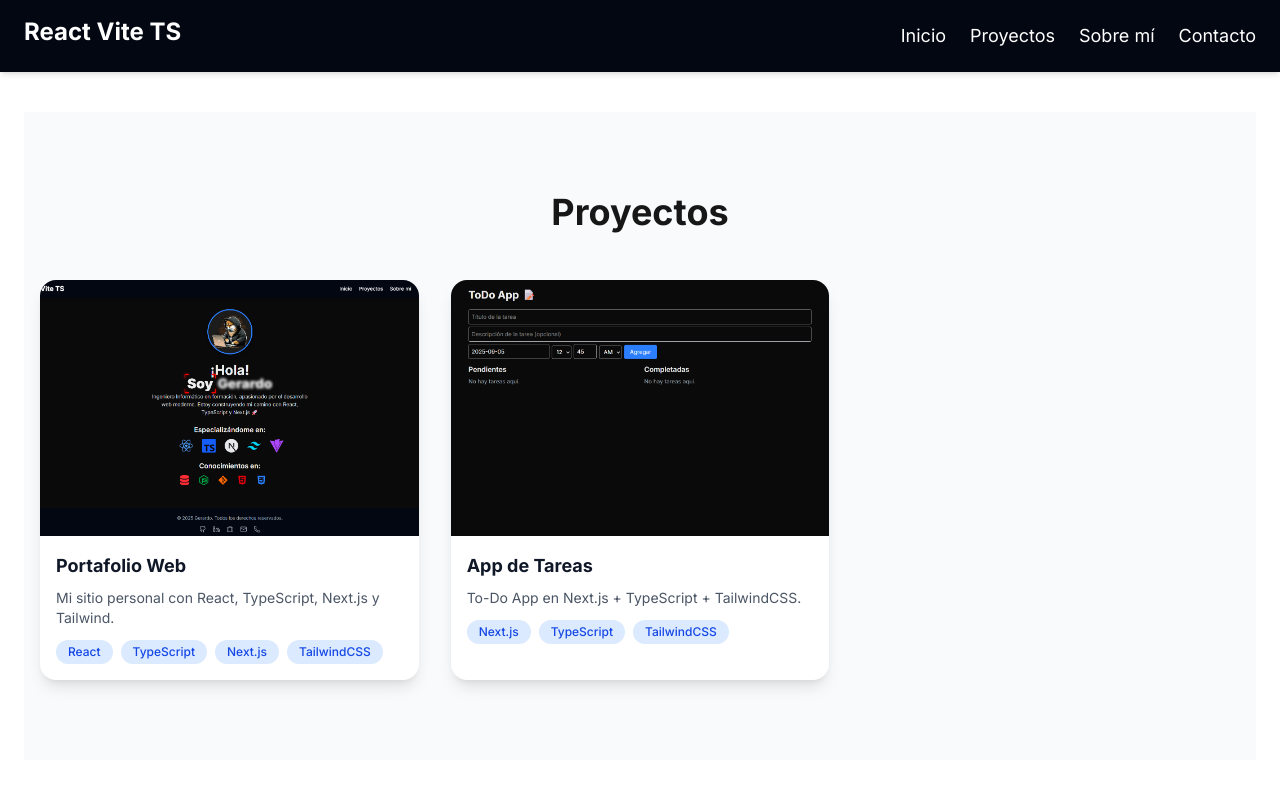
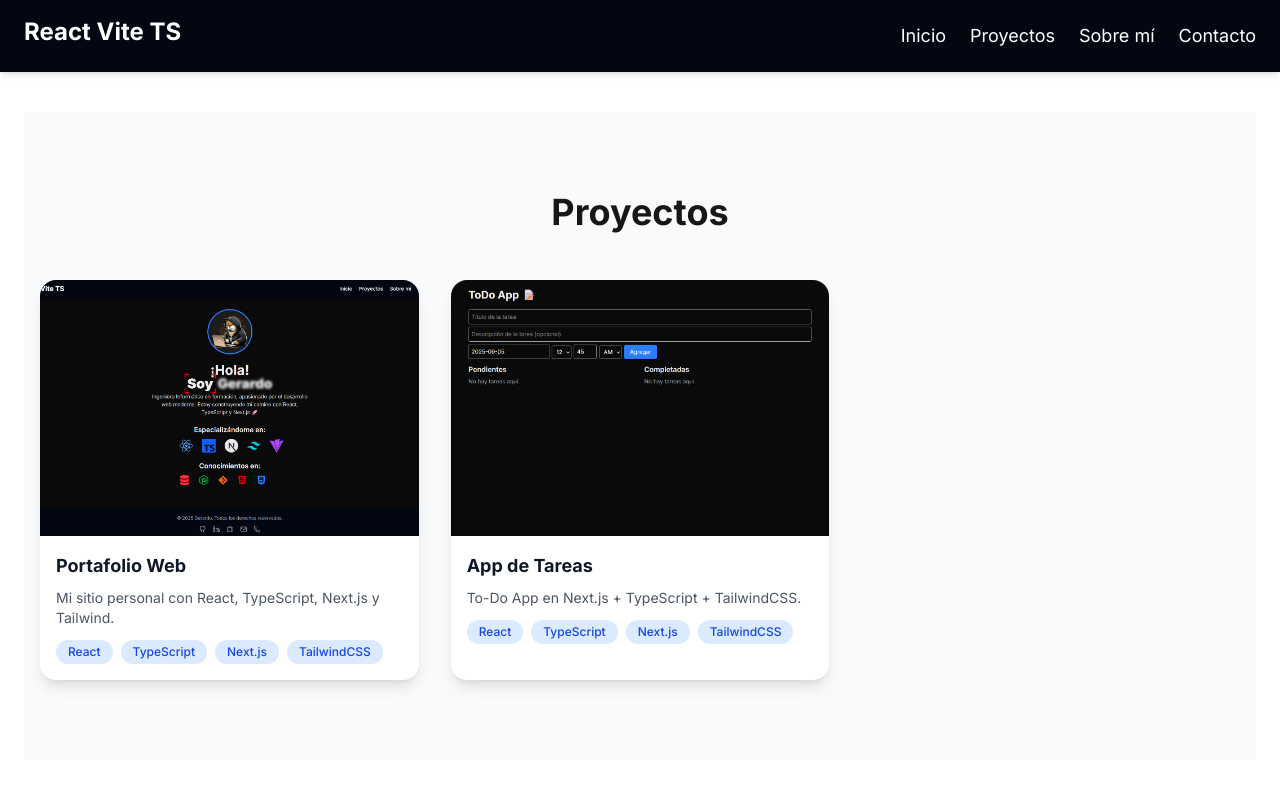
Before and after one commit to GerardoRamirez98/PortafolioWeb, a Next.js app: page /projects in a window 1280 px wide. Shown: the top 800 px of the page. Built offline with nearby package versions, Linux system fonts and the light colour scheme.

Commit message:
cambiamos en las pastillas de los projects de ToDo-app

```diff
--- a/src/app/projects/page.tsx
+++ b/src/app/projects/page.tsx
@@ -13,7 +13,8 @@ export default function Projects() {
   const projects = [
     {
       title: "Portafolio Web",
-      description: "Mi sitio personal con React, TypeScript, Next.js y Tailwind.",
+      description:
+        "Mi sitio personal con React, TypeScript, Next.js y Tailwind.",
       image: "/portafolioweb.png",
       demo: "https://portafolio-web-gr.vercel.app/",
       github: "https://github.com/GerardoRamirez98/PortafolioWeb.git",
@@ -25,7 +26,7 @@ export default function Projects() {
       image: "/todo-app.png",
       demo: "https://to-do-app-gr.vercel.app/",
       github: "https://github.com/GerardoRamirez98/ToDoApp.git",
-      tech: ["Next.js", "TypeScript", "TailwindCSS"],
+      tech: ["React", "TypeScript", "Next.js", "TailwindCSS"],
     },
   ];
 
```
